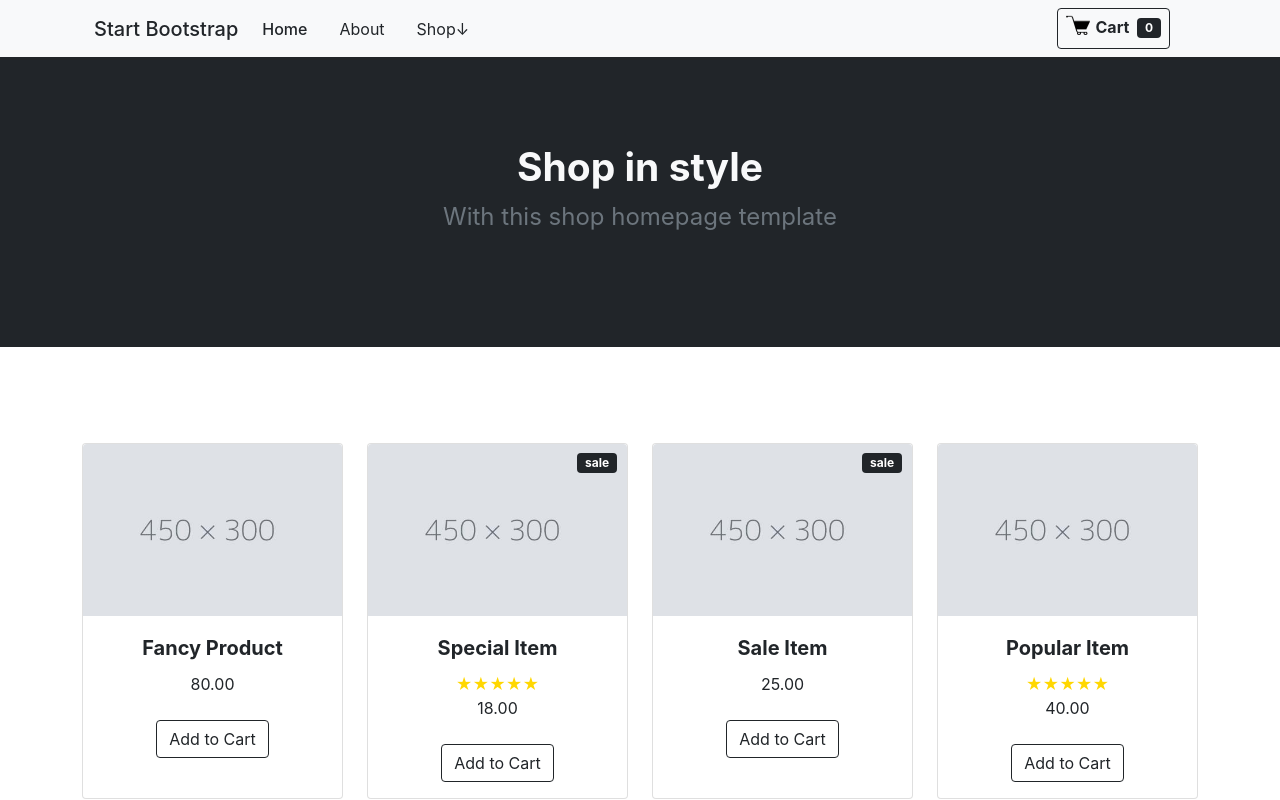
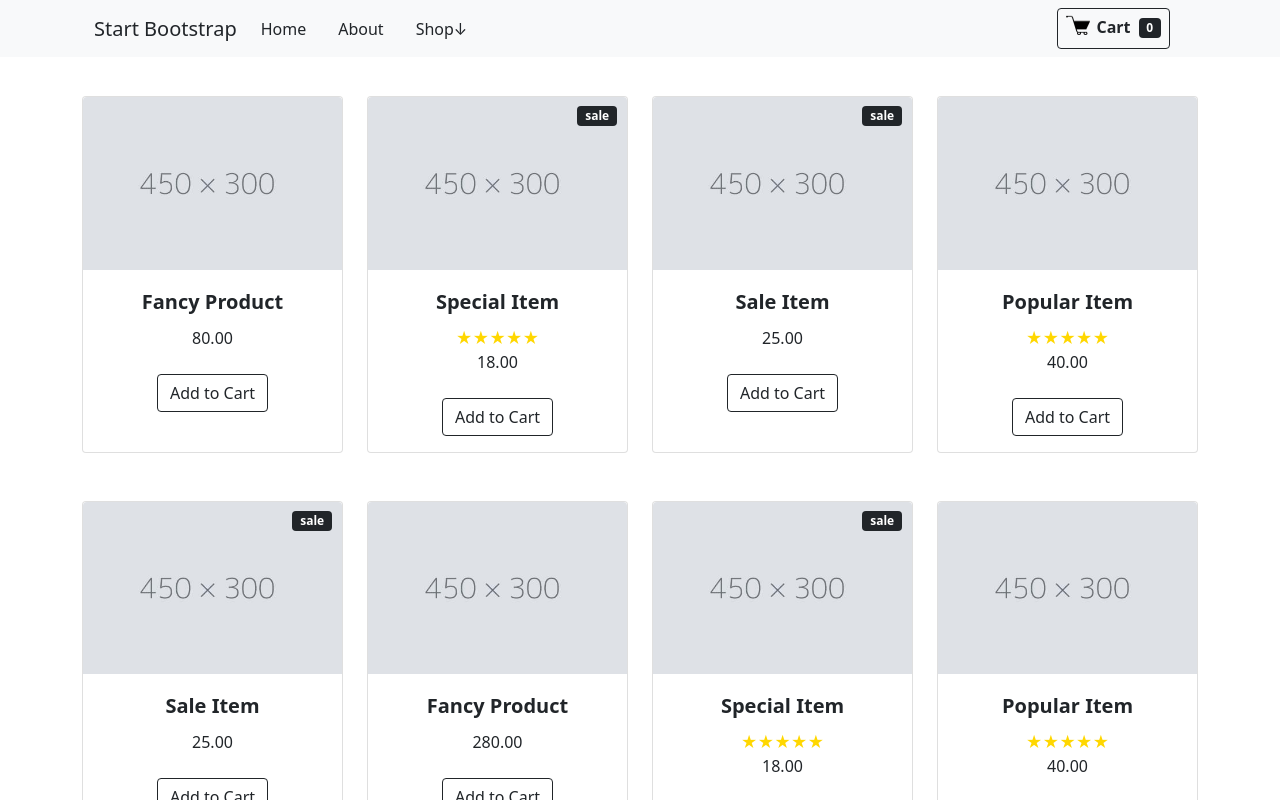
Before and after one commit to Sanjeevi03/guvi_shoppingCart, a React (Create React App) app: page / in a window 1280 px wide. Shown: the top 800 px of the page. Built offline with nearby package versions, Linux system fonts and the light colour scheme.

Commit message:
feb 1 2.15pm

```diff
--- a/src/App.js
+++ b/src/App.js
@@ -2,14 +2,13 @@ import "./App.css";
 import Footer from "./Components/Footer";
 import MainContent from "./Components/MainContent";
 import Header from "./Components/Header";
-import Banner from "./Components/Banner";
+// import Banner from "./Components/Banner";
 import { useState } from "react";
 import data from "./Components/Data";
 import Cart from "./Components/Cart";
 function App() {
   const { product } = data;
   const [cartItem, setCartItem] = useState([0]);
-  const [cartValue, setCartValue] = useState([]);
   const [cartBox, setCartBox] = useState(false);
 
   const onAddCart = (val) => {
@@ -23,28 +22,40 @@ function App() {
     } else {
       setCartItem([...cartItem, { ...val, qty: 1 }]);
     }
-    cartItem.map((i) => setCartValue([...cartValue, i.qty]));
+    // cartItem.map((i) => setCartValue([...cartValue, i.qty]));
   };
   const handleCartBox = () => {
     setCartBox(!cartBox);
   };
-  const onRemoveCart = () => {
-    console.log("Remove cart working");
+  const onRemoveCart = (val) => {
+    const exist = cartItem.find((i) => i.id === val.id);
+    if(exist.qty===1){
+      setCartItem(cartItem.filter((x) => x.id !== val.id));
+    }
+    else{
+      setCartItem(
+        cartItem.map((i) =>
+          i.id === val.id ? { ...val, qty: exist.qty - 1 } : i
+        )
+      );
+    }
   };
+  const value=cartItem.reduce((a,b)=>b.qty+a);
   return (
     <>
       <Header
-        cartVal={cartValue.length}
+        cartVal={value}
         handleCartBox={handleCartBox}
         cartBox={cartBox}
       />
       <Cart
         cartBox={cartBox}
-        cartVal={cartValue.length}
+        cartVal={value}
         cartItem={cartItem}
         onAddCart={onAddCart}
+        onRemoveCart={onRemoveCart}
       />
-      <Banner />
+      {/* <Banner /> */}
       <MainContent
         product={product}
         onAddCart={onAddCart}
--- a/src/Components/Cart.jsx
+++ b/src/Components/Cart.jsx
@@ -1,7 +1,7 @@
 import React from "react";
 
 function Cart(props) {
-  const { cartBox, cartVal, cartItem, onAddCart } = props;
+  const { cartBox, cartVal, cartItem, onAddCart, onRemoveCart } = props;
   const subPrice = cartItem.reduce((a, b) => a + b.qty * b.price);
   const gstPrice = subPrice * 0.08;
   const discountPrice = 30;
@@ -28,10 +28,15 @@ function Cart(props) {
                       <td>{j}</td>
                       <td>{i.name}</td>
                       <td>
-                        <span className="btn-sm btn-secondary me-2">-</span>
+                        <span
+                          onClick={() => onRemoveCart(i)}
+                          className="btn-sm btn-secondary me-2 onhover"
+                        >
+                          -
+                        </span>
                         {i.qty}
                         <span
-                          className="btn-sm btn-primary ms-2"
+                          className="btn-sm btn-primary ms-2 onhover"
                           onClick={() => onAddCart(i)}
                         >
                           +
@@ -72,11 +77,14 @@ function Cart(props) {
                   <td className="fw-bold">{totalPrice.toFixed(2)}</td>
                 </tr>
                 <tr>
-                  <td colSpan={4}><button className="btn btn-secondary rounded-pill px-5 py-2 m-2">Checkout</button></td>
+                  <td colSpan={4}>
+                    <button className="btn btn-secondary rounded-pill px-5 py-2 m-2">
+                      Checkout
+                    </button>
+                  </td>
                 </tr>
               </tbody>
             </table>
-
           ) : (
             <div>Your Cart is Empty</div>
           )}
--- a/src/Components/MainContent.jsx
+++ b/src/Components/MainContent.jsx
@@ -1,15 +1,19 @@
 import React, { useState } from "react";
 import "../App.css";
 function MainContent(props) {
-  const { product, onAddCart, cartItem } = props;
+  const { product, onAddCart, cartItem, onRemoveCart } = props;
 
   const [cartButton, setCartButton] = useState(true);
-
+  const qty = cartItem.map((i) => (i.id !== undefined ? i.qty : 0));
+  console.log(qty);
+  const handleChange = () => {
+    setCartButton(!cartButton);
+  };
   return (
     <div>
       <div className="container mt-5">
         <div className="row pt-5">
-          {product.map((i) => (
+          {product.map((i,j) => (
             <div
               key={i.id}
               className="col-xl-3 col-lg-3 col-md-4 col-sm-6 text-center rounded-3 mb-5"
@@ -30,18 +34,23 @@ function MainContent(props) {
                   ) : null}
 
                   <p className="card-text">{i.price}</p>
-                  <span className="mt-5">
-                    {cartButton ? (
+                  <span className="mt-5" onClick={() => handleChange(i.id)}>
+                    {false ? (
                       <div
-                        onClick={() => onAddCart(i)}
-                        className="mt-2 btn btn-outline-dark "
+                        onClick={() => onRemoveCart(i)}
+                        className="mt-2 btn btn-outline-primary "
                       >
-                        Add to Cart
+                        Remove Cart
                       </div>
                     ) : (
-                      <div className="mt-2 btn btn-outline-primary ">
-                        Remove Cart
-                      </div>
+                      <>
+                        <div
+                          onClick={() => onAddCart(i)}
+                          className="mt-2 btn btn-outline-dark "
+                        >
+                          Add to Cart
+                        </div>
+                      </>
                     )}
                   </span>
                 </div>
--- a/src/index.css
+++ b/src/index.css
@@ -1,14 +1,4 @@
 @import 'bootstrap/dist/css/bootstrap.min.css';
-body {
-  margin: 0;
-  font-family: -apple-system, BlinkMacSystemFont, 'Segoe UI', 'Roboto', 'Oxygen',
-    'Ubuntu', 'Cantarell', 'Fira Sans', 'Droid Sans', 'Helvetica Neue',
-    sans-serif;
-  -webkit-font-smoothing: antialiased;
-  -moz-osx-font-smoothing: grayscale;
+.onhover{
+  cursor: pointer;
 }
-
-code {
-  font-family: source-code-pro, Menlo, Monaco, Consolas, 'Courier New',
-    monospace;
-}
```
